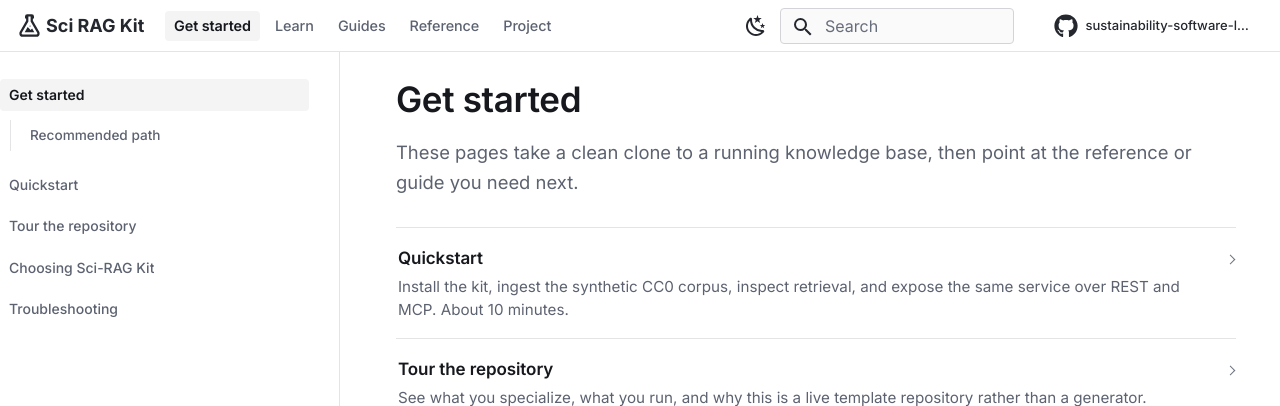
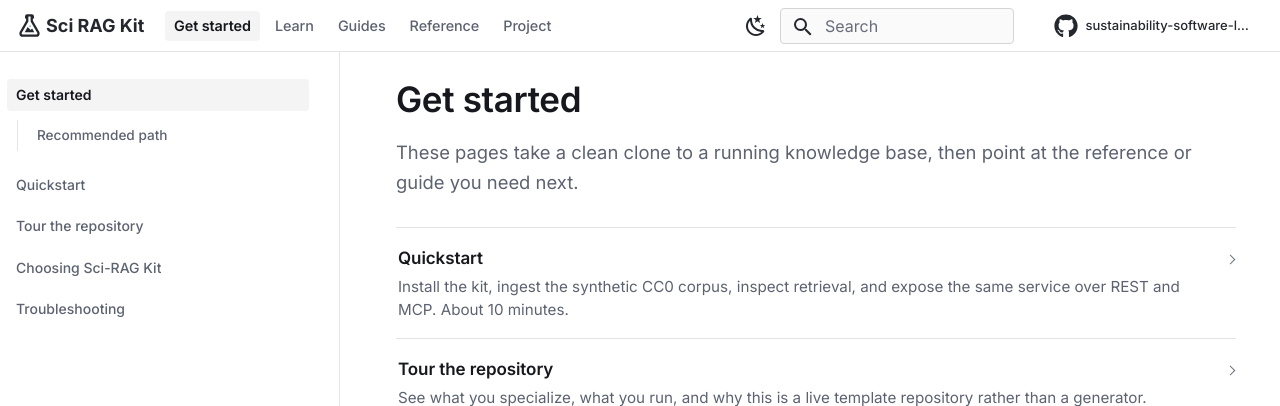
Before and after one commit to sustainability-software-lab/sci-rag-kit, an MkDocs documentation site: the page built from docs/get-started.md, in a window 1280 px wide. Shown: the top 406 px of the page. Built offline with MkDocs 1.6.1 and Material for MkDocs 9.7.7, drawn with Linux system fonts in a browser that asks for light colours.

Commit message:
docs: align sidebar rows with the header mark
The sidebar's first character sat at 9px while the flask glyph above it starts
at 16px, so the two columns did not line up. Adding 0.35rem to the scroll
container puts the text at 16px exactly, and leaves the hover pill inset from
the sidebar edge rather than flush against it.

Co-Authored-By: Claude Opus 5 (1M context) <noreply@anthropic.com>

```diff
--- a/docs/stylesheets/components.css
+++ b/docs/stylesheets/components.css
@@ -273,10 +273,13 @@
     scrollbar-gutter: stable;
   }
 
+  /* 0.35rem here plus the row's own 0.45rem padding puts the first character
+     at 16px, the same left edge as the flask mark in the header above it. */
   .md-sidebar--primary .md-sidebar__inner {
     padding-top: 0.9rem;
     padding-right: 0.6rem;
     padding-bottom: 2rem;
+    padding-left: 0.35rem;
   }
 
   .md-main__inner {
```
